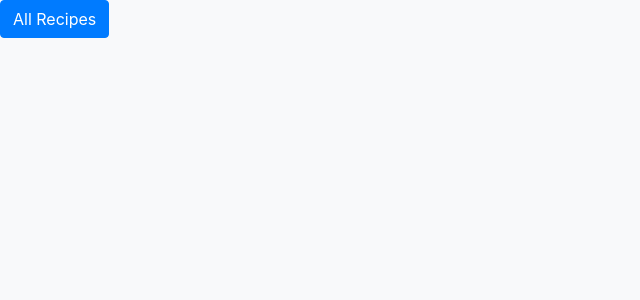
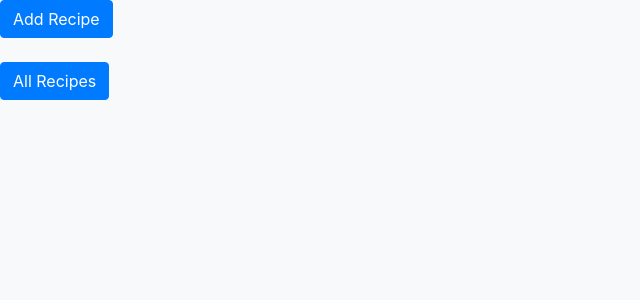
Before and after one commit to zeroxiami/diet_for_you, a Django app: page /recipe/ in a window 1280 px wide. Shown: the part 56-356 px from the top of the page, without its empty margins (0-640 px from the left). Run offline with Django 3.2, Linux system fonts and the light colour scheme; data comes from the database, SQL or seed files in the repository; some libraries are stand-ins or nearby versions.

Commit message:
recipe fixes

```diff
--- a/templates/recipe.html
+++ b/templates/recipe.html
@@ -28,13 +28,14 @@
             </div>
         </nav>
     </head>
+
         <body class="bg-light">
             {% for info in recipeInfo %}
             <p style="font-size:170%;">User: {{info.user}} <br> Total Calories: {{info.totalCal}} calories</p>
             <ul style="list-style-type:none;">
                 <li style="font-size:130%;"><h3>Breakfast</h3> {{info.foodItem1}}: {{info.cal1}} calories</li>
                 <form action="/recipe/update/1/{{info.id}}" method="POST"> {% csrf_token %}
-                <button type="submit" class="btn btn-secondary">Change</button>
+                    <input type="submit"  class="btn btn-secondary" value = 'change'>
                 </form>
                 <li style="font-size:130%;"><h3>Lunch</h3> {{info.foodItem2}}: {{info.cal2}} calories</li>
                     <form action="/recipe/update/2/{{info.id}}" method="POST"> {% csrf_token %}
@@ -55,13 +56,11 @@
             </ul>
             <form action = "/recipe/delete/{{info.id}}" methond = "Post">{% csrf_token %}
                 <button type="submit" class="btn btn-primary">Delete Recipe</button>
-        </form>
-        <br>
+            </form><br>
+            {% endfor %}
             <form action = "/recipe/addNew/" methond = "Post">{% csrf_token %}
                 <button type="submit" class="btn btn-primary">Add Recipe</button>
-        </form>
-        <br>
-        {% endfor %}
+            </form><br>
             <form action = "/recipe/past/" methond = "Post">{% csrf_token %}
                 <button type="submit" class="btn btn-primary">All Recipes</button>
             </form>
```
Lines whose indentation alone changed are shown as unchanged.
